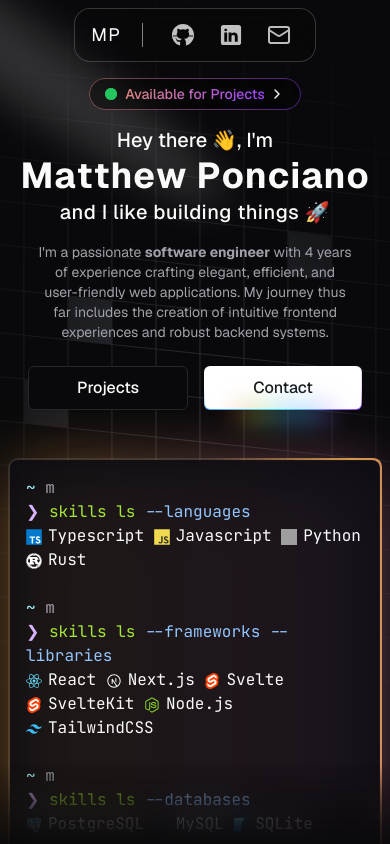
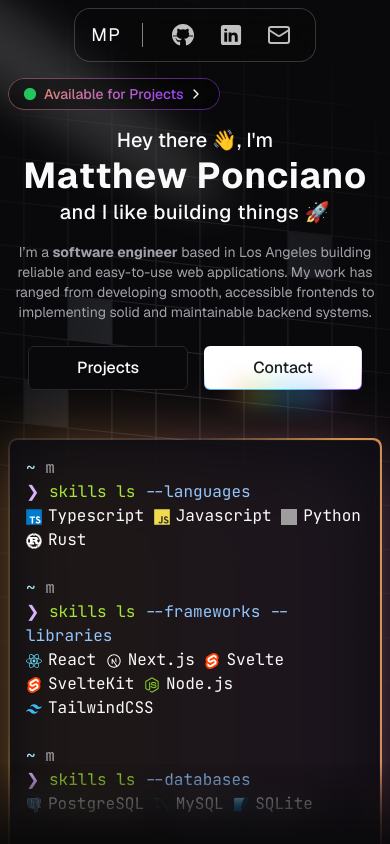
Before and after one commit to m39833/portfolio, a SvelteKit app: page / in a window 390 px wide. Shown: the top 844 px of the page. Built offline with nearby package versions, Linux system fonts and the light colour scheme; grey boxes are pictures that could not be loaded.

Commit message:
feat: add new project, currently working on card, update description

```diff
--- a/package.json
+++ b/package.json
@@ -4,7 +4,7 @@
     "version": "0.0.1",
     "type": "module",
     "scripts": {
-        "dev": "vite dev",
+        "dev": "vite dev --port 3000",
         "build": "vite build",
         "preview": "vite preview",
         "check": "svelte-kit sync && svelte-check --tsconfig ./tsconfig.json",
--- a/src/app.css
+++ b/src/app.css
@@ -85,3 +85,7 @@
 pre.shiki.tokyo-night {
     @apply !bg-[#101017]/80 ring-2 ring-gray-800 ring-opacity-80 !backdrop-blur-md !backdrop-filter;
 }
+
+html {
+    scroll-behavior: smooth;
+}
--- /dev/null
+++ b/src/lib/components/currently-working-on.svelte
@@ -0,0 +1,30 @@
+<script lang="ts">
+  import Meteors from "./meteors.svelte";
+  import { Card, CardContent, CardDescription, CardTitle } from "./ui/card";
+
+  let {
+    name,
+    description,
+    span,
+    class: className
+  } = $props<{
+    name: string;
+    description: string;
+    span: "sm" | "lg";
+    class?: string;
+  }>();
+</script>
+
+<Card
+  class={[
+    "group flex scale-100 flex-col overflow-clip transition-all",
+    span === "sm" ? "md:col-span-2" : "md:col-span-3",
+    className
+  ]}>
+  <CardContent class="relative flex flex-1 flex-col items-center justify-center">
+    <Meteors n={30} />
+    <p class="mb-6 w-full text-center text-sm text-muted-foreground">Currently Working On</p>
+    <CardTitle class="mb-1 text-center">{name}</CardTitle>
+    <CardDescription class="text-center">{description}</CardDescription>
+  </CardContent>
+</Card>
--- /dev/null
+++ b/src/lib/components/meteors.svelte
@@ -0,0 +1,45 @@
+<script lang="ts">
+  import { cn } from "$lib/utils";
+  import { onMount } from "svelte";
+
+  let { n } = $props<{ n: number }>();
+
+  type MeteorStyle = {
+    top: number;
+    left: string;
+    animationDelay: string;
+    animationDuration: string;
+  };
+
+  let meteorStyles: MeteorStyle[] = $state([]);
+
+  function changeMeteors(num: number) {
+    meteorStyles = [];
+    const styles = [...new Array(num)].map(() => ({
+      top: -20,
+      left: Math.floor(Math.random() * 700) + "px",
+      animationDelay: Math.random() * 1 + 0.2 + "s",
+      animationDuration: Math.floor(Math.random() * 7.5 + 2.5) + "s"
+    }));
+
+    meteorStyles = styles;
+  }
+
+  onMount(() => {
+    changeMeteors(n);
+  });
+</script>
+
+{#each meteorStyles as style, idx}
+  <span
+    id="meteor-{idx + 1}"
+    class={cn(
+      "pointer-events-none absolute left-1/2 top-1/2 size-[2.4px] animate-meteor rounded-full bg-slate-500 shadow-[0_0_0_1px_#ffffff10]"
+    )}
+    style="top: {style.top}px; left: {style.left}; animation-delay: {style.animationDelay}; animation-duration: {style.animationDuration};">
+    <!-- Meteor Tail  -->
+    <div
+      class="pointer-events-none absolute left-[-50px] top-1/2 -z-10 h-px w-[50px] -translate-y-1/2 bg-gradient-to-r from-transparent via-blue-600/30 to-slate-500">
+    </div>
+  </span>
+{/each}
--- a/src/lib/config/projects.ts
+++ b/src/lib/config/projects.ts
@@ -47,5 +47,19 @@ export const PROJECTS: Project[] = [
             source: "https://github.com/PowerOfAPoint/sachacks2025-intlstudents"
         },
         tags: ["Next.js", "PostgreSQL", "Docker", "Hackathon"]
+    },
+    {
+        id: "animehauz",
+        name: "Animehauz",
+        description: "Ecommerce platform featuring anime products and collectibles.",
+        hasInfoPage: false,
+        media: {
+            type: "image",
+            src: "/project-media/animehauz.png"
+        },
+        links: {
+            website: "https://animehauz.com"
+        },
+        tags: ["Next.js", "PostgreSQL", "PayloadCMS", "Stripe"]
     }
 ];
--- a/src/routes/+page.svelte
+++ b/src/routes/+page.svelte
@@ -4,7 +4,7 @@
 
   const TITLE = "Matthew Ponciano • Software Engineer";
   const DESCRIPTION =
-    "Experienced software engineer specializing in full-stack development, cloud architecture, and scalable solutions. Explore my portfolio showcasing innovative projects in React, Node.js, and Python, demonstrating expertise in modern web technologies and clean code practices.";
+    "Software engineer based in Los Angeles with experience in full-stack development. My portfolio includes projects built with React, Node.js, and Rust, where I focus on building reliable, well-structured applications and writing clean, maintainable code.";
   const baseUrl = getBaseUrl();
 </script>
 
@@ -12,7 +12,7 @@
   import AnimatedGradientPill from "$lib/components/animated-gradient-pill.svelte";
   import { ChevronRight } from "lucide-svelte";
   import BlurInText from "$lib/components/blur-in-text.svelte";
-  import { Button } from "$lib/components/ui/button";
+  import { Button, buttonVariants } from "$lib/components/ui/button";
   import Terminal from "$lib/components/terminal.svelte";
   import ShineBorder from "$lib/components/shine-border.svelte";
   import Spotlight from "$lib/components/spotlight.svelte";
@@ -21,8 +21,10 @@
   import { Hover3D } from "$lib/components/hover-3d";
   import PageWidth from "$lib/components/page-width.svelte";
   import ProjectCard from "$lib/components/project-card.svelte";
+  import CurrentlyWorkingOn from "$lib/components/currently-working-on.svelte";
   import { PROJECTS } from "$lib/config/projects";
   import { SQUARES } from "$lib/config/grid";
+  import { env } from "$env/dynamic/public";
 </script>
 
 <svelte:head>
@@ -58,7 +60,7 @@
     <Spotlight class="-top-24 left-0 md:-top-12 " fill="white" />
   </div>
   <div class="z-10 lg:mt-8 xl:mt-12">
-    <div class="flex justify-center sm:justify-normal">
+    <a href="mailto:{env.PUBLIC_EMAIL}" class="mb-4 md:mb-6">
       <AnimatedGradientPill class="z-10 mb-4 md:mb-6">
         <span class="relative mr-2 flex h-3 w-3">
           <span
@@ -72,30 +74,38 @@
         </span>
         <ChevronRight class="h-4 w-4" />
       </AnimatedGradientPill>
-    </div>
+    </a>
 
     <div class="relative mb-4 flex flex-col items-center space-y-0.5 sm:items-start md:mb-6">
       <h2 class="text-xl font-medium tracking-normal">Hey there 👋, I&apos;m</h2>
       <BlurInText
         tag="h1"
         text="Matthew Ponciano"
-        class="text-4xl font-bold tracking-wide sm:text-5xl md:text-6xl 2xl:text-7xl" />
+        class="text-4xl font-bold tracking-[0.015em] sm:text-5xl md:text-6xl 2xl:text-7xl" />
       <h2 class="text-xl font-medium tracking-wide sm:text-2xl">and I like building things 🚀</h2>
     </div>
 
     <div class="mb-6 md:mb-10">
       <p
         class="w-full text-balance text-center text-sm text-muted-foreground sm:max-w-xl sm:text-wrap sm:text-left sm:text-base lg:text-lg">
-        I'm a passionate <strong>software engineer</strong> with 4 years of experience crafting elegant,
-        efficient, and user-friendly web applications. My journey thus far includes the creation of intuitive
-        frontend experiences and robust backend systems.
+        I’m a <strong>software engineer</strong> based in Los Angeles building reliable and easy-to-use
+        web applications. My work has ranged from developing smooth, accessible frontends to implementing
+        solid and maintainable backend systems.
       </p>
     </div>
 
     <div class="flex justify-center gap-4 max-md:mb-6 sm:justify-start">
-      <Button size="xl" variant="outline">Projects</Button>
+      <Button size="xl" variant="outline" href="#projects">Projects</Button>
       <!-- <Button size="xl" variant="outline">Resume</Button> -->
-      <Button size="xl" variant="rainbow">Contact</Button>
+      <!-- <Button size="xl" variant="rainbow">Contact</Button> -->
+      <a
+        href="mailto:{env.PUBLIC_EMAIL}"
+        class={buttonVariants({
+          size: "xl",
+          variant: "rainbow"
+        })}>
+        Contact
+      </a>
     </div>
   </div>
 
@@ -144,7 +154,7 @@
 <div class="pointer-events-none h-24" aria-hidden="true"></div>
 
 <PageWidth class="flex flex-col items-center px-4">
-  <div class="mb-6 flex flex-col items-center space-y-2">
+  <div id="projects" class="mb-6 flex scroll-mt-24 flex-col items-center space-y-2">
     <AnimatedGradientPill class="px-6">
       <span
         class="mr-1 inline animate-gradient bg-gradient-to-r from-[#ffaa40] via-[#9c40ff] to-[#ffaa40] bg-[length:var(--bg-size)_100%] bg-clip-text text-transparent">
@@ -156,6 +166,17 @@
   <div class="grid w-full gap-4 sm:grid-cols-2 md:grid-cols-5">
     <ProjectCard project={PROJECTS[0]} span="lg" priority />
     <ProjectCard project={PROJECTS[1]} span="sm" priority />
+    <CurrentlyWorkingOn
+      name="Google Maps Timeline Desktop Viewer"
+      description="A desktop viewer for Google Maps Timeline data, as the official one was discontinued in 2024."
+      span="sm"
+      class="max-sm:hidden" />
+    <ProjectCard project={PROJECTS[2]} span="lg" />
+    <CurrentlyWorkingOn
+      name="Google Maps Timeline Desktop Viewer"
+      description="A desktop viewer for Google Maps Timeline data, as the official one was discontinued in 2024."
+      span="sm"
+      class="sm:hidden" />
   </div>
 </PageWidth>
 
--- a/tailwind.config.ts
+++ b/tailwind.config.ts
@@ -98,6 +98,14 @@ const config: Config = {
                         "background-position": "-150% center"
                     }
                 },
+                meteor: {
+                    "0%": { transform: "rotate(120deg) translateX(0)", opacity: "1" },
+                    "70%": { opacity: "1" },
+                    "100%": {
+                        transform: "rotate(120deg) translateX(700px)",
+                        opacity: "0"
+                    }
+                },
                 rainbow: {
                     "0%": { "background-position": "0%" },
                     "100%": { "background-position": "200%" }
@@ -129,6 +137,7 @@ const config: Config = {
                 "accordion-up": "accordion-up 0.2s ease-out",
                 "caret-blink": "caret-blink 1.25s ease-out infinite",
                 gradient: "gradient 6s linear infinite",
+                meteor: "meteor 5s linear infinite",
                 rainbow: "rainbow var(--speed, 2s) infinite linear",
                 "spin-slow": "spin 8s linear infinite",
                 spotlight: "spotlight 2s ease .75s 1 forwards"
```
Also changed, not shown: 2 other files (tests, documents, lock files or other folders).
